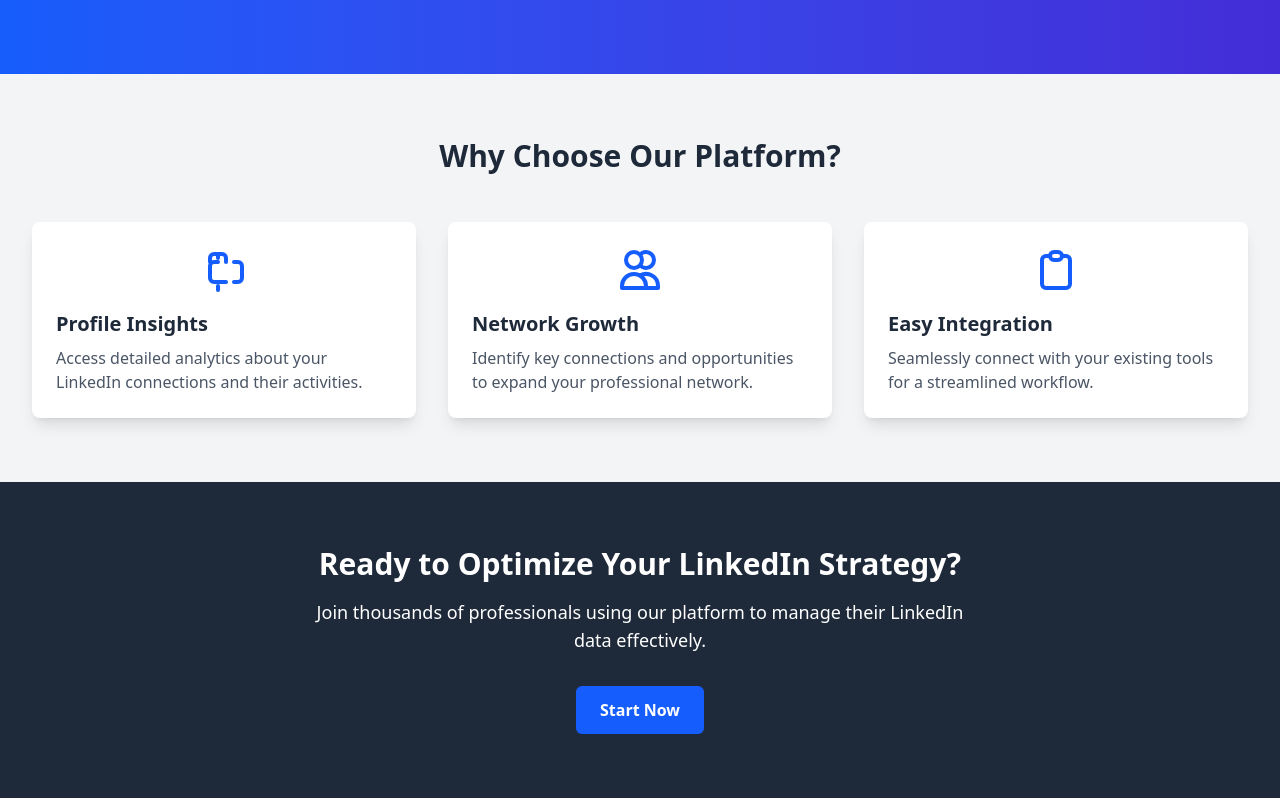
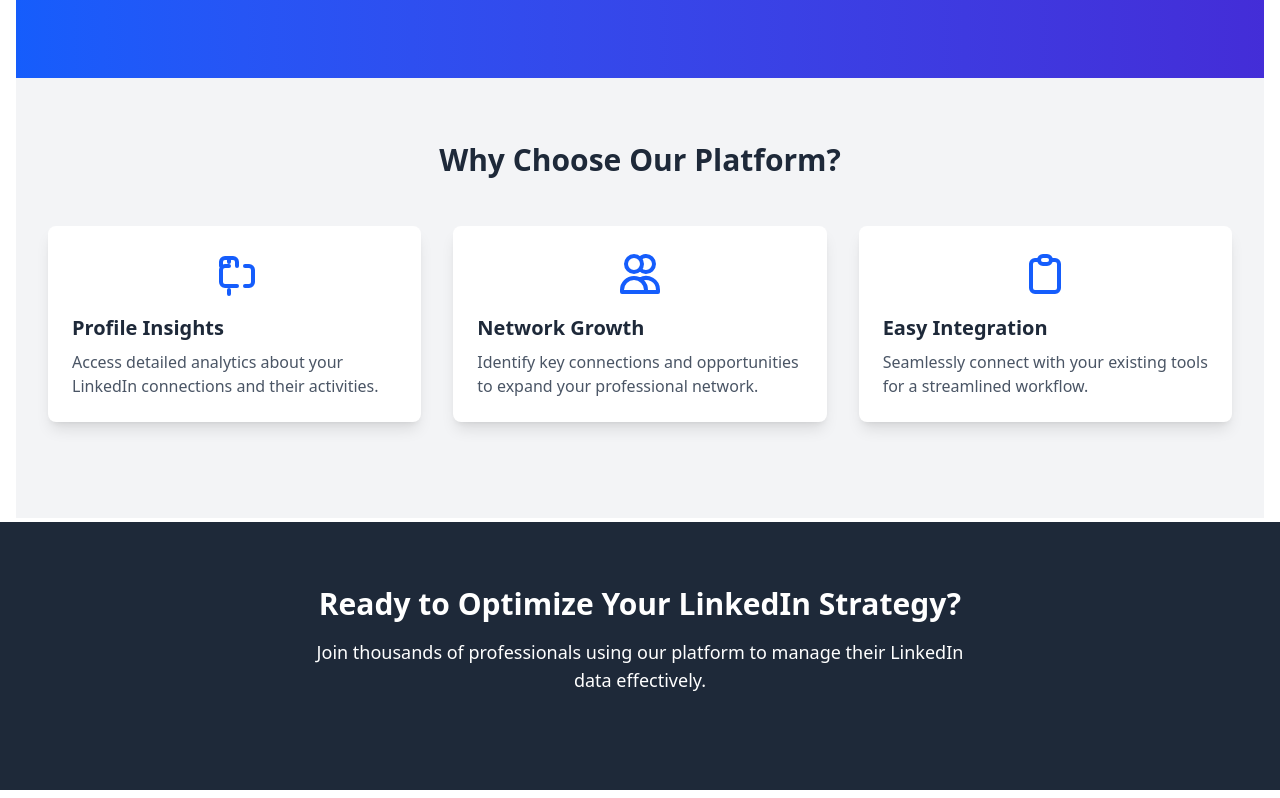
Before and after one commit to FullStackGenius/linkedin-profile-scrapper-frontend, a React (Vite) app: page / in a window 1280 px wide. Shown: the part 354-1152 px from the top of the page. Built offline with nearby package versions, Linux system fonts and the light colour scheme; no server answers.

Commit message:
add layout in react app

```diff
--- a/src/App.tsx
+++ b/src/App.tsx
@@ -3,7 +3,7 @@
 import Login from './components/Login';
 import SignUp from './components/SignUp';
 import NotFound from './components/NotFound';
-import Navbar from './components/Navbar';
+
 import Dashboard from './components/Dashboard';
 import ProtectedRoute from './components/ProtectedRoute';
 import { useSelector } from 'react-redux';
@@ -17,7 +17,6 @@
   return (
     <>
       <div>
-      <Navbar />
       <Routes>
         <Route path="/" element={<Home />} />
         <Route path="/login" element={<Login />} />
--- a/src/components/B2BInfluencerFinder.tsx
+++ b/src/components/B2BInfluencerFinder.tsx
@@ -1,5 +1,6 @@
 import React, { useState} from 'react';
 import type { FormEvent } from 'react';
+import Layout from './Layout';
 
 
 interface FormData {
@@ -57,6 +58,7 @@
   };
 
   return (
+     <Layout>
     <div className="min-h-screen bg-gray-100 flex items-center justify-center">
       <div className="bg-white p-6 rounded-lg shadow-lg w-full max-w-md">
         <h2 className="text-2xl font-bold text-gray-800 mb-4 text-center">B2B Influencer Finder</h2>
@@ -118,6 +120,7 @@
         </form>
       </div>
     </div>
+     </Layout>
   );
 };
 
--- a/src/components/Dashboard.tsx
+++ b/src/components/Dashboard.tsx
@@ -1,10 +1,13 @@
 
+import Layout from './Layout'
 import LinkedinScrapingForm from './LinkedinScrapingForm'
 
 const Dashboard = () => {
   return (
     <>
+      <Layout>
     <LinkedinScrapingForm/>
+    </Layout>
     </>
   )
 }
--- /dev/null
+++ b/src/components/Footer.tsx
@@ -0,0 +1,28 @@
+import { useSelector } from 'react-redux';
+import { NavLink } from 'react-router-dom'
+
+const Footer = () => {
+    const isAuthenticated = useSelector((state:any) => state.auth.isAuthenticated);
+  return (
+    <>
+    <section className="bg-gray-800 text-white py-16">
+        <div className="max-w-7xl mx-auto px-4 sm:px-6 lg:px-8 text-center">
+          <h2 className="text-3xl font-bold mb-4">
+            Ready to Optimize Your LinkedIn Strategy?
+          </h2>
+          <p className="text-lg mb-8 max-w-2xl mx-auto">
+            Join thousands of professionals using our platform to manage their LinkedIn data effectively.
+          </p>
+          {/* <NavLink
+            to={isAuthenticated ? '/dashboard' : '/login'}
+            className="inline-block bg-blue-600 text-white font-semibold px-6 py-3 rounded-md hover:bg-blue-700 transition"
+          >
+            {isAuthenticated ? 'Go to Dashboard' : 'Start Now'}
+          </NavLink> */}
+        </div>
+      </section>
+    </>
+  )
+}
+
+export default Footer
--- a/src/components/GetAllLinkedinProfile.tsx
+++ b/src/components/GetAllLinkedinProfile.tsx
@@ -3,6 +3,7 @@
 import { useNavigate } from 'react-router-dom';
 // import { setAuth } from './reduxStore/authSlice';
 import useApi from '../services/useApi';
+import Layout from './Layout';
 // import apiService from './Services/apiService';
 
 const GetAllLinkedinProfile = () => {
@@ -42,6 +43,7 @@
     };
 
     return (
+        <Layout>
         <div className="p-6">
       <h2 className="text-2xl font-semibold mb-4">LinkedIn Profiles</h2>
       <div className="overflow-x-auto">
@@ -106,6 +108,7 @@
         </table>
       </div>
     </div>
+    </Layout>
     );
 };
 
--- a/src/components/Home.tsx
+++ b/src/components/Home.tsx
@@ -1,9 +1,11 @@
 import { useSelector } from 'react-redux';
 import { NavLink } from 'react-router-dom';
+import Layout from './Layout';
 
 const Home = () => {
   const isAuthenticated = useSelector((state:any) => state.auth.isAuthenticated);
   return (
+    <Layout>
      <div className="bg-gray-100 min-h-screen">
       {/* Hero Section */}
       <section className="bg-gradient-to-r from-blue-600 to-indigo-700 text-white py-20">
@@ -109,24 +111,9 @@
         </div>
       </section>
 
-      {/* CTA Section */}
-      <section className="bg-gray-800 text-white py-16">
-        <div className="max-w-7xl mx-auto px-4 sm:px-6 lg:px-8 text-center">
-          <h2 className="text-3xl font-bold mb-4">
-            Ready to Optimize Your LinkedIn Strategy?
-          </h2>
-          <p className="text-lg mb-8 max-w-2xl mx-auto">
-            Join thousands of professionals using our platform to manage their LinkedIn data effectively.
-          </p>
-          <NavLink
-            to={isAuthenticated ? '/dashboard' : '/login'}
-            className="inline-block bg-blue-600 text-white font-semibold px-6 py-3 rounded-md hover:bg-blue-700 transition"
-          >
-            {isAuthenticated ? 'Go to Dashboard' : 'Start Now'}
-          </NavLink>
-        </div>
-      </section>
+
     </div>
+    </Layout>
   )
 }
 
--- /dev/null
+++ b/src/components/Layout.tsx
@@ -0,0 +1,22 @@
+// components/Layout.tsx
+import type { ReactNode } from 'react';
+import Header from './Navbar';
+import Footer from './Footer';
+
+type LayoutProps = {
+  children: ReactNode;
+};
+
+const Layout = ({ children }: LayoutProps) => {
+  return (
+    <>
+      <Header />
+      <main className="container mx-auto px-4 py-1">
+        {children}
+      </main>
+      <Footer />
+    </>
+  );
+};
+
+export default Layout;
--- a/src/components/LinkedinScrapingForm.tsx
+++ b/src/components/LinkedinScrapingForm.tsx
@@ -3,6 +3,7 @@
 import { useNavigate } from 'react-router-dom';
 // import { setAuth } from './reduxStore/authSlice';
 import useApi from '../services/useApi';
+
 // import apiService from './Services/apiService';
 
 const LinkedinScrapingForm = () => {
@@ -96,6 +97,7 @@
     };
 
     return (
+
         <div className="min-h-screen flex items-center justify-center bg-gray-100">
             <div className="bg-white p-8 rounded-lg shadow-lg w-full max-w-md">
                 <h2 className="text-2xl font-bold mb-6 text-center text-gray-800">LinkedIn Data Collection Form</h2>
@@ -152,6 +154,7 @@
                  {error && <p className="text-red-500">{error}</p>}
             </div>
         </div>
+
     );
 };
 
--- a/src/components/Login.tsx
+++ b/src/components/Login.tsx
@@ -6,6 +6,7 @@
 import { setAuth } from '../reduxStore/authSlice';
 import { Link, useNavigate } from 'react-router-dom';
 import { GoogleLogin, useGoogleLogin } from '@react-oauth/google';
+import Layout from './Layout';
 const Login = () => {
 
   const [email, setEmail] = useState('');
@@ -65,6 +66,7 @@
   };
 
   return (
+     <Layout>
     <div className="min-h-dvh flex items-center justify-center bg-gray-50">
       <div className="bg-white p-8 rounded-xl shadow-md w-full max-w-md border border-gray-200">
         <h2 className="text-2xl font-bold text-gray-900 text-center mb-6">Login</h2>
@@ -131,6 +133,7 @@
         </p>
       </div>
     </div>
+     </Layout>
   )
 }
 
--- a/src/components/SignUp.tsx
+++ b/src/components/SignUp.tsx
@@ -4,6 +4,7 @@
 import { setAuth } from '../reduxStore/authSlice';
 import useApi from '../services/useApi';
 import apiService from '../services/apiService';
+import Layout from './Layout';
 
 const SignUp = () => {
 
@@ -50,6 +51,7 @@
 
   return (
     <>
+     <Layout>
       <div className="min-h-dvh flex items-center justify-center bg-gray-50">
         <div className="bg-white p-8 rounded-xl shadow-md w-full max-w-md border border-gray-200">
           <h2 className="text-2xl font-bold text-gray-900 text-center mb-6">Sign Up</h2>
@@ -117,6 +119,7 @@
           </p>
         </div>
       </div>
+      </Layout>
     </>
   )
 }
```
